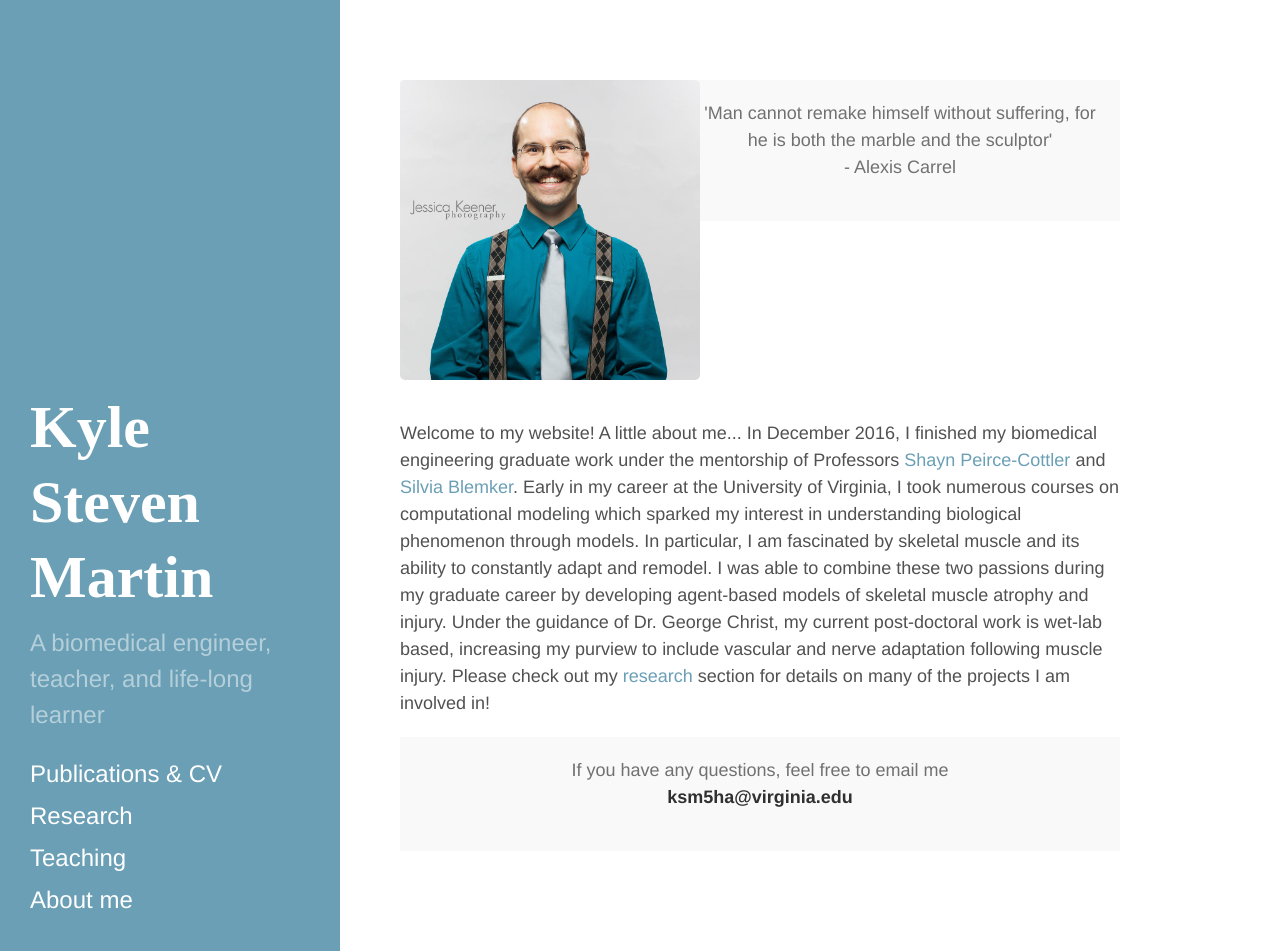
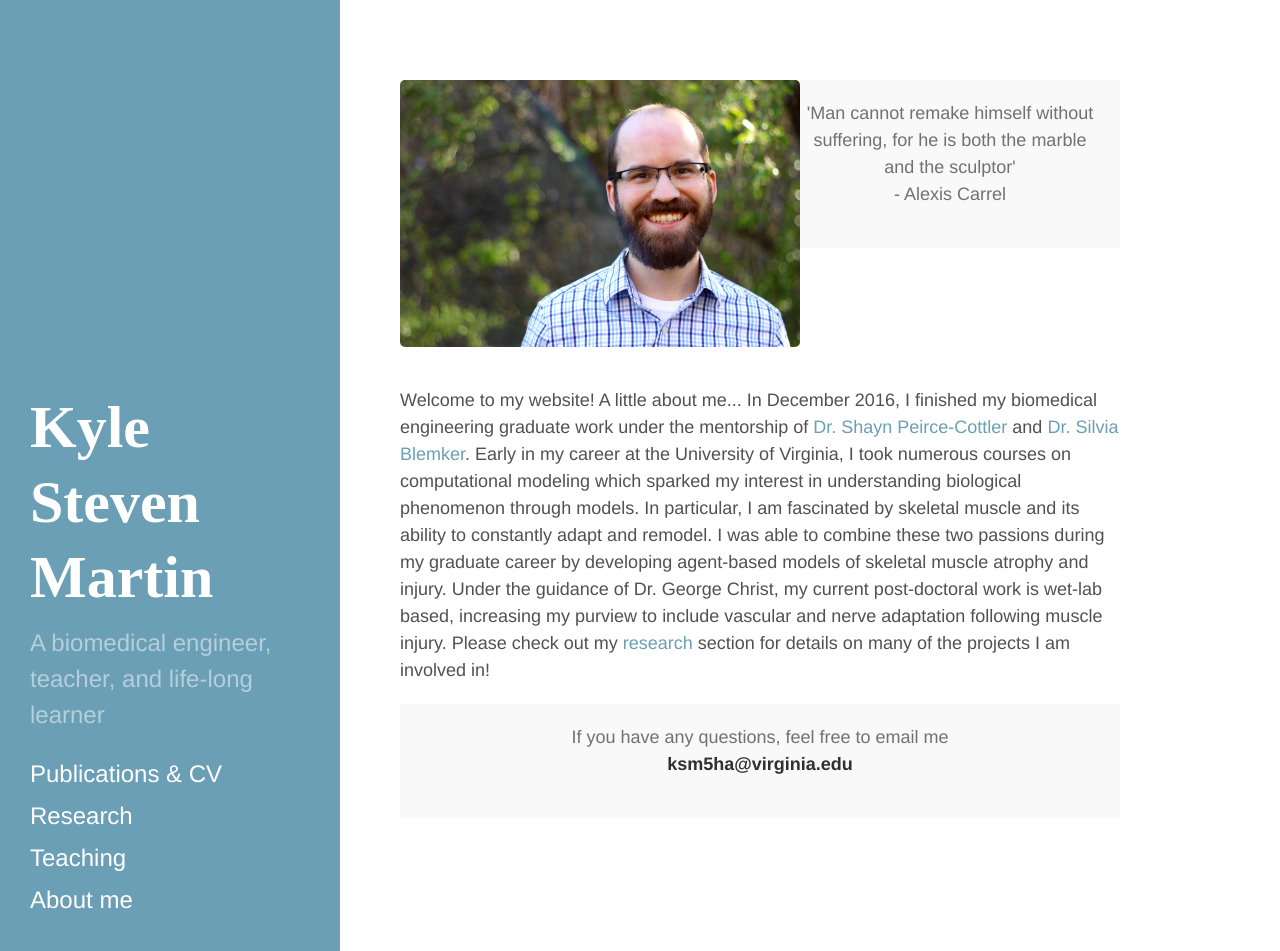
Before and after one commit to ksm362/ksm362.github.io, a Jekyll site: the page built from index.html, in a window 1280 px wide and 951 px high. Built offline with Jekyll 4.4.1, drawn with Linux system fonts in a browser that asks for light colours; the list of posts is cut into pages by our own code.

Commit message:
updated picture
its a me, Kyle

```diff
--- a/index.html
+++ b/index.html
@@ -3,15 +3,15 @@ layout: default
 title: Home
 ---
 
-<p style="float: left;"><img src="{{ site.baseurl }}images/me_normal.jpg" style="width:300px"></p>
+<p style="float: left;"><img src="{{ site.baseurl }}images/Kyle_web.jpg" style="width:400px"></p>
 <div class="message" align="middle";>
   <p>'Man cannot remake himself without suffering, for he is both the marble and the sculptor'<br> - Alexis Carrel</p>
 </div>
 <div class="posts" style="clear:left">
 <p>
 	Welcome to my website! A little about me... In December 2016, I finished my biomedical engineering graduate work under the
-	mentorship of Professors <a href="http://bme.virginia.edu/peirce/">Shayn Peirce-Cottler</a> and
-	<a href="http://bme.virginia.edu/muscle/">Silvia Blemker</a>. Early in my career at the University of Virginia, I took numerous courses
+	mentorship of <a href="http://bme.virginia.edu/peirce/">Dr. Shayn Peirce-Cottler</a> and
+	<a href="http://bme.virginia.edu/muscle/">Dr. Silvia Blemker</a>. Early in my career at the University of Virginia, I took numerous courses
 	on computational modeling which sparked my interest in understanding biological phenomenon through models.
 	In particular, I am fascinated by skeletal muscle and its ability to constantly adapt and remodel.
 	I was able to combine these two passions during my graduate career by developing agent-based models of skeletal muscle
```
Also changed, not shown: images/Kyle_web.jpg (added).
